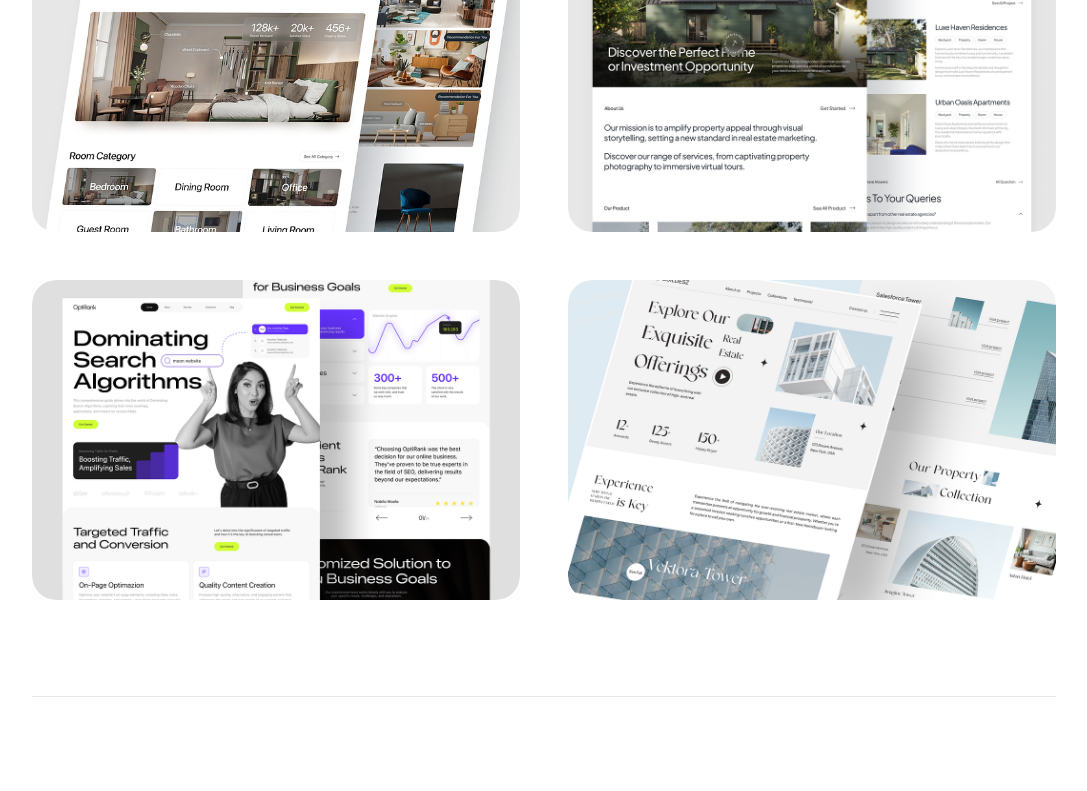
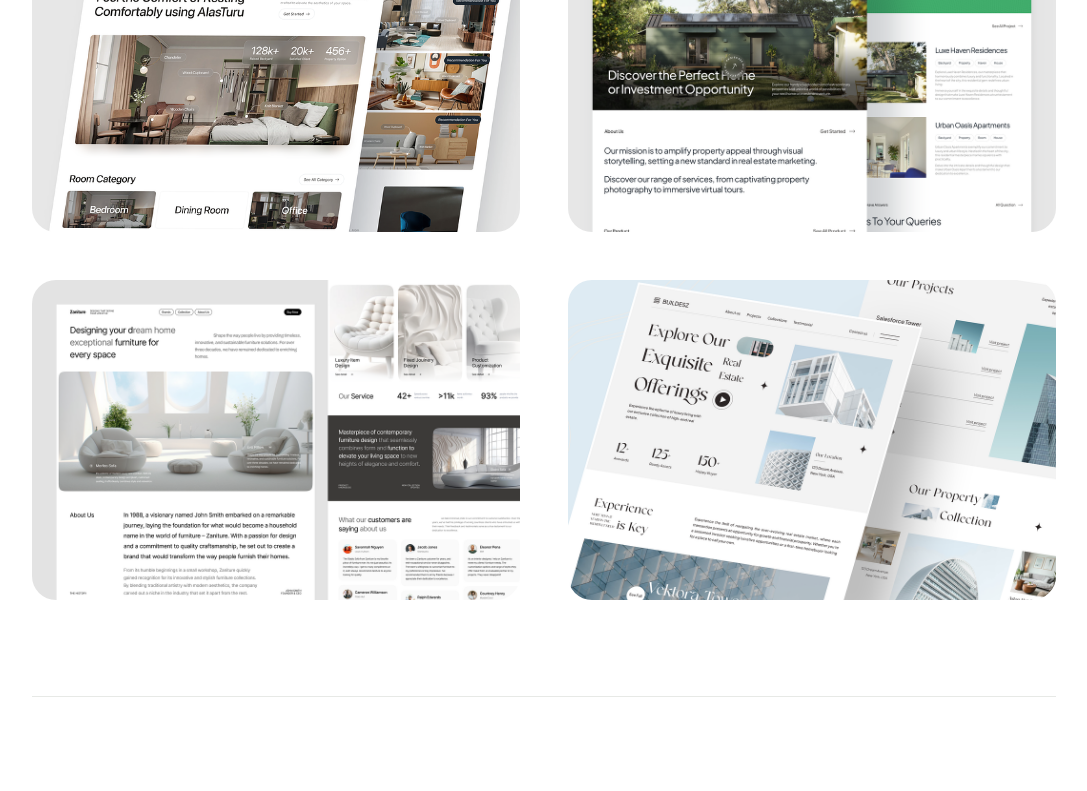
Before and after one commit to Abdallah01win/Portfolio, a Vue app: page / in a window 1280 px wide. Shown: the part 3441-4232 px from the top of the page, without its empty margins (96-1183 px from the left). Built offline with nearby package versions, Linux system fonts and the light colour scheme.

Commit message:
Replace one project and show hover overlay

```diff
--- a/src/components/Projects.vue
+++ b/src/components/Projects.vue
@@ -27,7 +27,7 @@ const items = [
     title: "News Magazine Website",
     tags: ['Vue', 'Tailwind', 'Vite'],
     description: "",
-    image: "src/assets/images/projects/optiRik.png",
+    image: "src/assets/images/projects/zaniture.png",
     repo: "",
     preview: ""
   },
@@ -58,8 +58,17 @@ for (let i = 0; i < items.length; i++) {
     </div>
 
     <div class="grid grid-cols-2 gap-12">
-      <div v-for="item in items" :key="item.title" class="rounded-3xl h-80 2xl:h-96 overflow-hidden cursor-pointer">
-        <img :src="item.image" :alt="item.title" class="w-full h-full object-cover rounded-3xl">
+      <div v-for="(item, index) in items" :key="item.title"
+        class="rounded-3xl h-80 2xl:h-96 overflow-hidden cursor-pointer bg-cover"
+        :style="{ 'background-image': `url(${item.image})` }" @mouseenter="showDiv[index] = true"
+        @mouseleave="showDiv[index] = false">
+
+        <div v-show="showDiv[index]" class="h-full bg-myGray-500/30 flex items-center justify-center">
+          <div class="glass rounded-full p-8 hover:scale-[1.1] transition-all">
+            <ArrowUp class="w-14 text-myWhite" />
+          </div>
+        </div>
+
       </div>
     </div>
   </section>
```
Also changed, not shown: src/assets/images/projects/zaniture.png (added).
